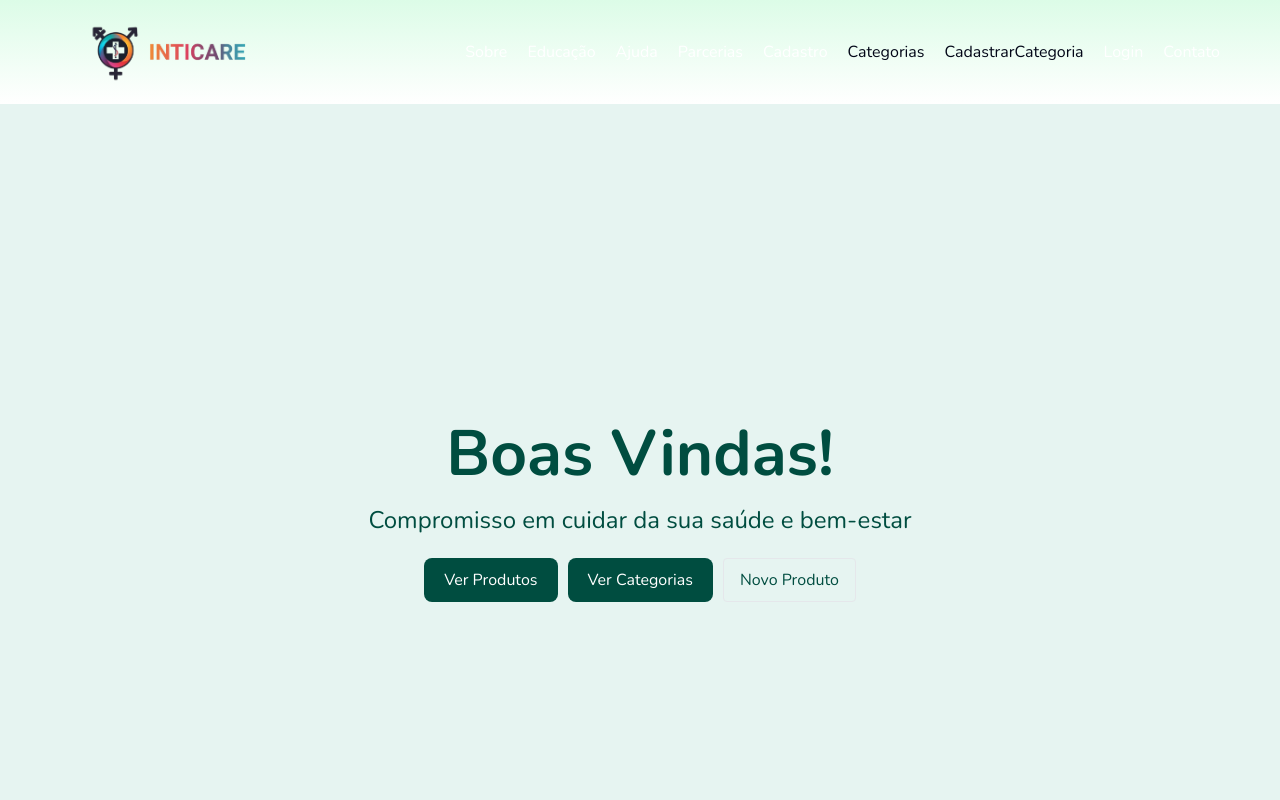
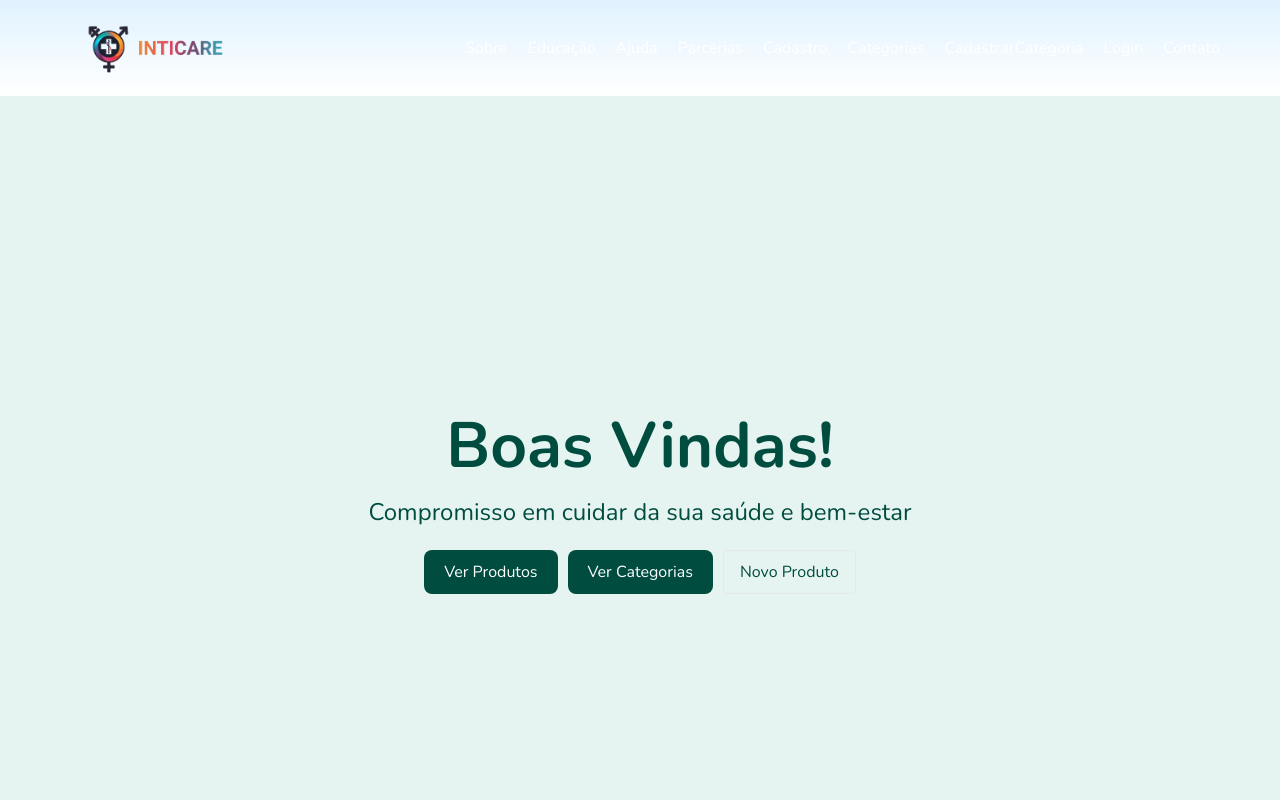
Before and after one commit to IntiCareGeneration/Projeto-Integrador-Generation-FrontEnd-React, a React (Vite) app: page / in a window 1280 px wide. Shown: the top 800 px of the page. Built offline with nearby package versions, Linux system fonts and the light colour scheme; no server answers.

Commit message:
mudança cor navbar

```diff
--- a/src/components/navBar/NavBar.tsx
+++ b/src/components/navBar/NavBar.tsx
@@ -6,10 +6,10 @@ import logoNavbar from '/src/assets/logo-navbar-novo.png'
 function Navbar() {
     return (
         <>
-            <div className="navbar-container bg-gradient-to-b from-green-100 to to-white text-slate-950">
+            <div className="navbar-container bg-gradient-to-b from-sky-100 to to-white text-slate">
                 <div className="navbar-content">
                 <Link to="/home" className="text-2xl font-bold uppercase flex items-center">
-                <img src={logoNavbar} alt="Logo Inticare" className="h-16 w-auto mr-2" /></Link>
+                <img src={logoNavbar} alt="Logo Inticare" className="h-14 w-auto mr-2" /></Link>
 
                     <div className="navbar-links">
                         <Link to="/sobre" className="navbar-link">Sobre</Link>
@@ -17,8 +17,8 @@ function Navbar() {
                         <Link to="/ajuda" className="navbar-link">Ajuda</Link>
                         <Link to="/parcerias" className="navbar-link">Parcerias</Link>
                         <Link to="/cadastro" className="navbar-link">Cadastro</Link>
-                        <Link to='/categorias' className='hover:underline'>Categorias</Link>
-                        <Link to='/cadastroCategoria' className='hover:underline'>CadastrarCategoria</Link>
+                        <Link to='/categorias' className="navbar-link">Categorias</Link>
+                        <Link to='/cadastroCategoria' className="navbar-link">CadastrarCategoria</Link>
                         <Link to="/login" className="navbar-link">Login</Link>
                         <Link to="/contato" className="navbar-link">Contato</Link>
 
```
